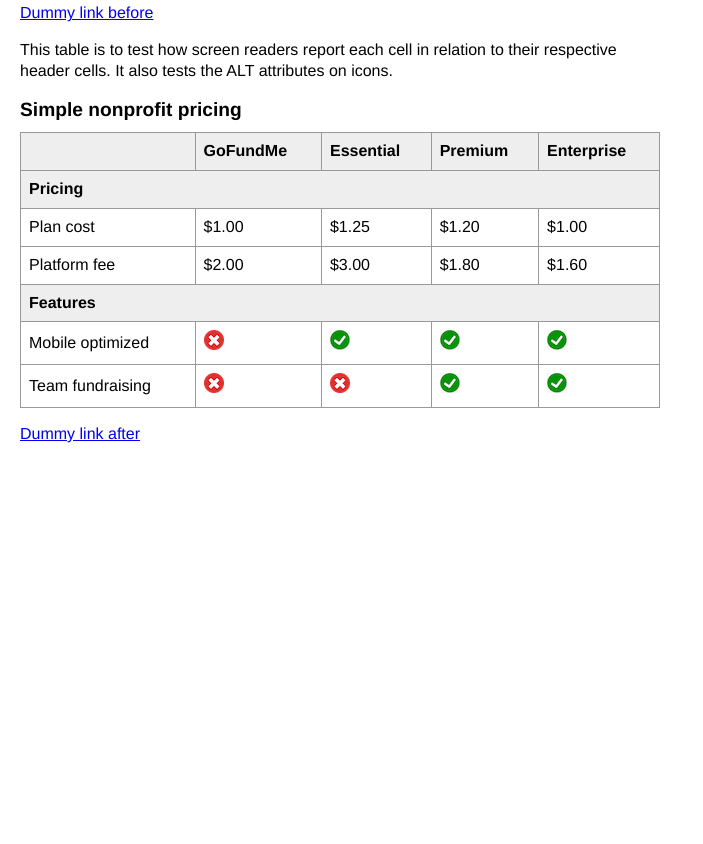
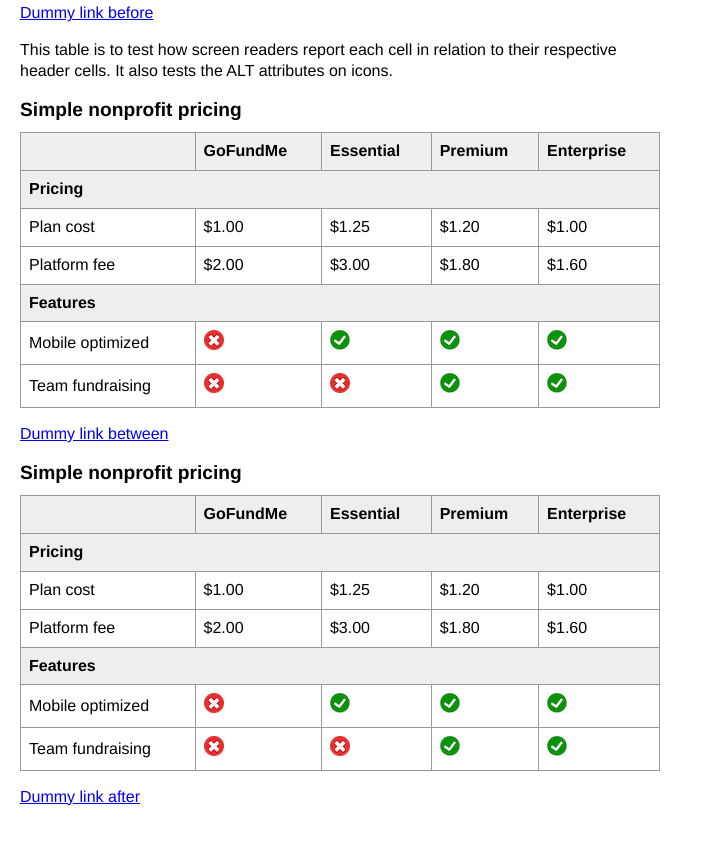
Before and after one commit to russmaxdesign/complex-table, a plain HTML site: page index.html in a window 1280 px wide. Shown: the part 101-945 px from the top of the page, without its empty margins (0-703 px from the left). Before the commit the page ends 800 px from the top, so only its background shows below. Drawn offline with Linux system fonts and the light colour scheme.

Commit message:
Change index

```diff
--- a/index.html
+++ b/index.html
@@ -45,6 +45,18 @@
       padding: .5em;
     }
 
+  .sr-only {
+    position: absolute;
+    width: 1px;
+    height: 1px;
+    padding: 0;
+    overflow: sr-only;
+    clip: rect(0,0,0,0);
+    white-space: nowrap;
+    -webkit-clip-path: inset(50%);
+    clip-path: inset(50%);
+    border: 0;
+  }
   </style>
 </head>
 <body>
@@ -101,6 +113,82 @@
   </tbody>
 </table>
 
+  <p><a href="#">Dummy link between</a></p>
+
+<table>
+  <caption>Simple nonprofit pricing</caption>
+  <thead>
+    <tr class="highlight">
+      <td></td>
+      <th>GoFundMe</th>
+      <th>Essential</th>
+      <th>Premium</th>
+      <th>Enterprise</th>
+    </tr>
+  </thead>
+  <tbody>
+    <tr class="highlight">
+      <th colspan="5">Pricing</th>
+    </tr>
+    <tr>
+      <th>Plan cost</th>
+      <td>$1.00</td>
+      <td>$1.25</td>
+      <td>$1.20</td>
+      <td>$1.00</td>
+    </tr>
+    <tr>
+      <th>Platform fee</th>
+      <td>$2.00</td>
+      <td>$3.00</td>
+      <td>$1.80</td>
+      <td>$1.60</td>
+    </tr>
+    <tr class="highlight">
+      <th colspan="5">Features</th>
+    </tr>
+    <tr>
+      <th>Mobile optimized</th>
+      <td>
+        <img src="icon-cross.png" role="presentation" alt="">
+        <span class="sr-only">Feature not available</span>
+      </td>
+      <td>
+        <img src="icon-tick.png" role="presentation" >
+        <span class="sr-only">Feature available</span>
+      </td>
+      <td>
+        <img src="icon-tick.png" role="presentation" >
+        <span class="sr-only">Feature available</span>
+      </td>
+      <td>
+        <img src="icon-tick.png" role="presentation" >
+        <span class="sr-only">Feature available</span>
+      </td>
+    </tr>
+    <tr>
+      <th headers="features" id="team-features">Team fundraising</th>
+      <td>
+        <img src="icon-cross.png" role="presentation" alt="">
+        <span class="sr-only">Feature not available</span>
+      </td>
+      <td>
+        <img src="icon-cross.png" role="presentation" alt="">
+        <span class="sr-only">Feature not available</span>
+      </td>
+      <td>
+        <img src="icon-tick.png" role="presentation" >
+        <span class="sr-only">Feature available</span>
+      </td>
+      <td>
+        <img src="icon-tick.png" role="presentation" >
+        <span class="sr-only">Feature available</span>
+      </td>
+    </tr>
+  </tbody>
+</table>
+
   <p><a href="#">Dummy link after</a></p>
+
 </body>
 </html>
```
